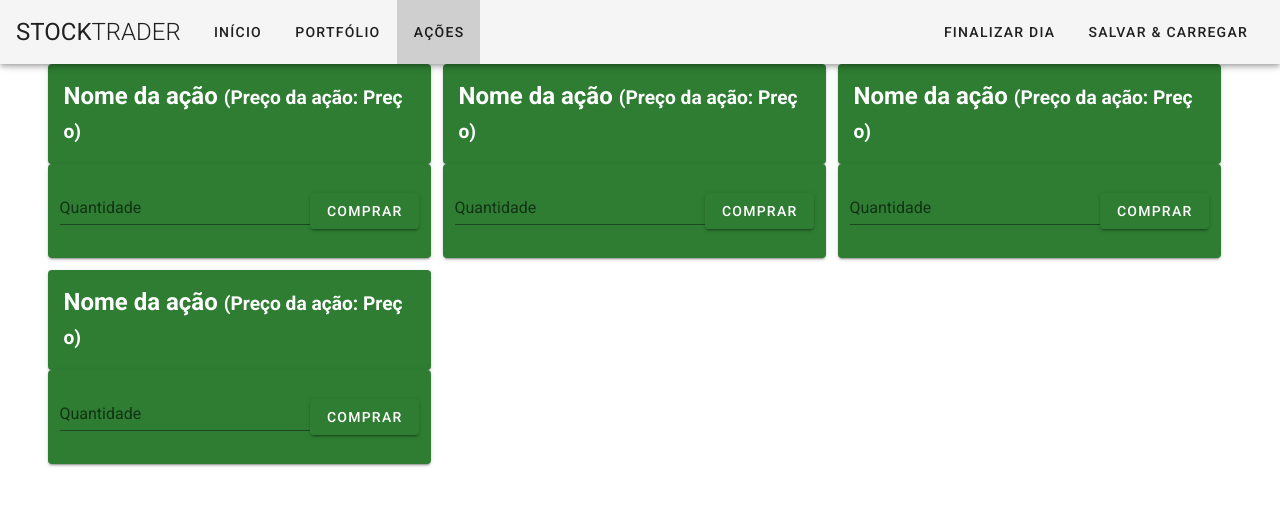
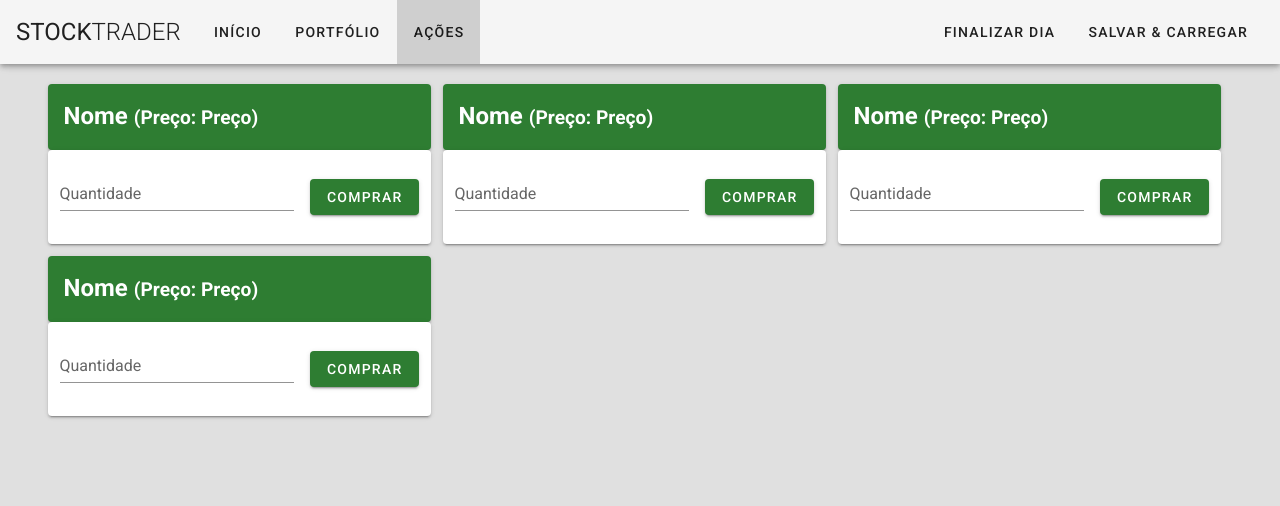
Before and after one commit to freaklucas/stock-trader, a Vue app: page /stocks in a window 1280 px wide. Shown: the top 506 px of the page. Built offline with nearby package versions, Linux system fonts and the light colour scheme.

Commit message:
color corrigida

```diff
--- a/src/App.vue
+++ b/src/App.vue
@@ -1,7 +1,7 @@
 <template>
   <v-app>
     <Header />
-    <v-content>
+    <v-content class="grey lighten-2">
       <v-container>
         <router-view></router-view>
       </v-container>
--- a/src/components/stocks/Stock.vue
+++ b/src/components/stocks/Stock.vue
@@ -2,13 +2,13 @@
   <v-flex class="pr-3 pb-3" xs12 md6 lg4>
     <v-card class="green darken-3 white--text">
       <v-card-title class="headline">
-        <strong>Nome da ação <small>(Preço da ação: Preço)</small></strong>
+        <strong>Nome <small>(Preço: Preço)</small></strong>
       </v-card-title>
     </v-card>
-    <v-card class="green darken-3 white--text">
+    <v-card class="white--text">
       <v-container fill-height>
         <v-text-field label="Quantidade" type="number" />
-        <v-btn class="green darken-3 white--text"> Comprar </v-btn>
+        <v-btn class="green darken-3 white--text ml-4"> Comprar </v-btn>
       </v-container>
     </v-card>
   </v-flex>
--- a/src/components/stocks/Stocks.vue
+++ b/src/components/stocks/Stocks.vue
@@ -1,5 +1,5 @@
 <template>
-  <v-layout row wrap>
+  <v-layout row wrap mt-2>
     <Stock v-for="stock in stocks" :key="stock.id" />
   </v-layout>
 </template>
```
